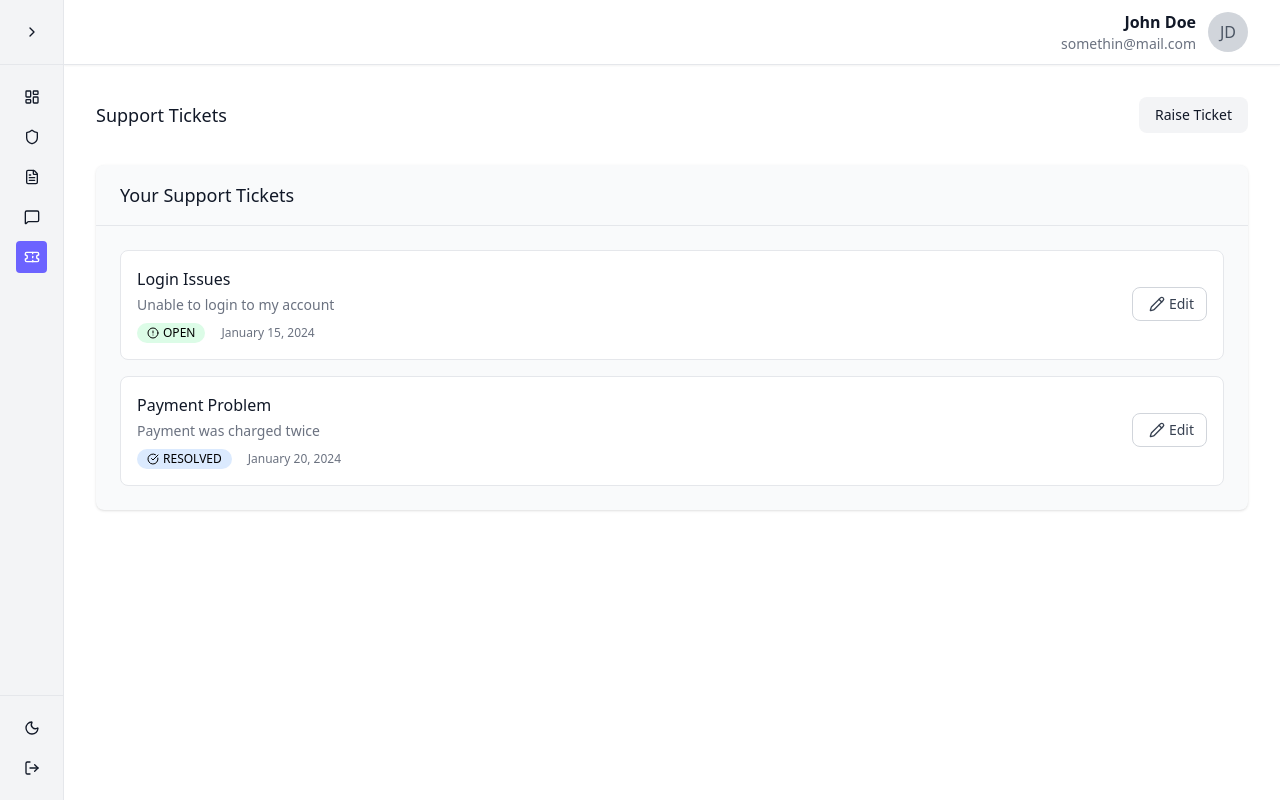
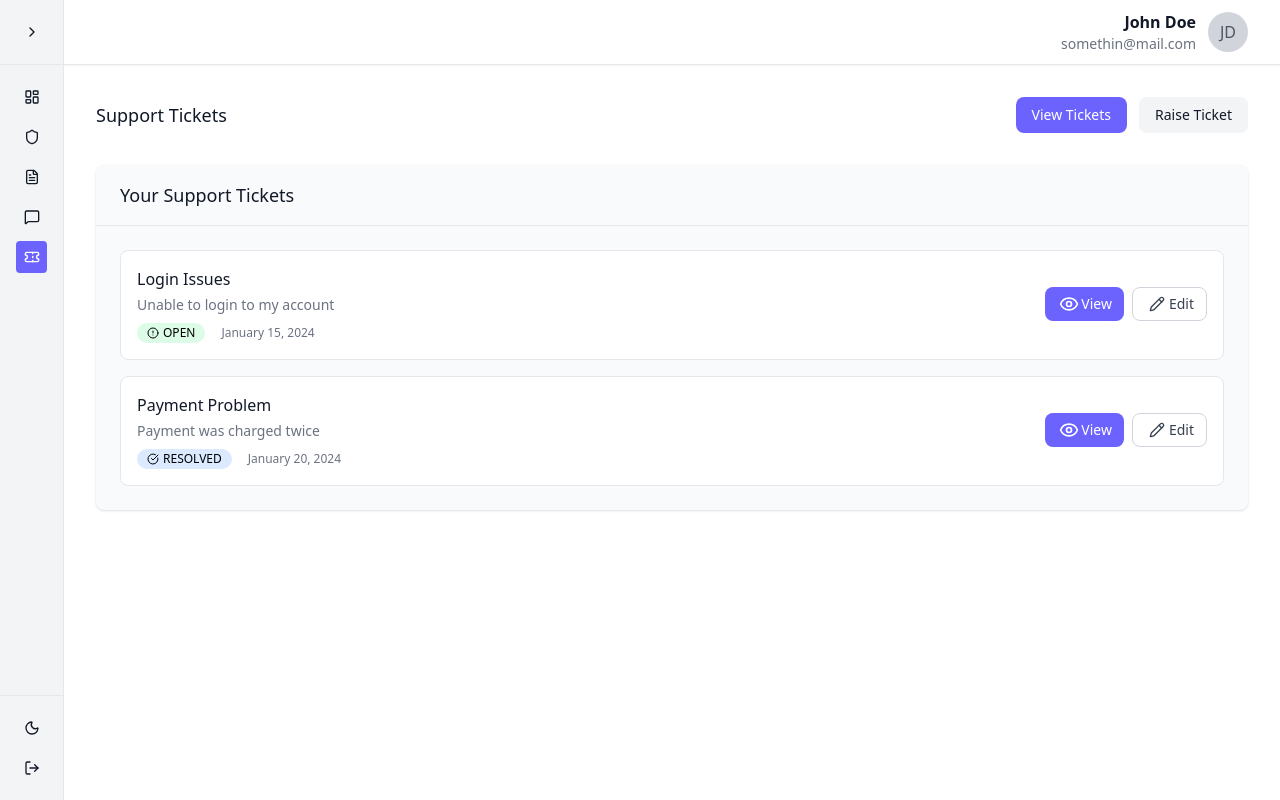
Before and after one commit to SoumyaBehura18/Digital-Insurance-Management-System, a Vue app in the folder frontend/: page /tickets in a window 1280 px wide. Built offline with nearby package versions, Linux system fonts and the light colour scheme.

Commit message:
Fixed BaseButton CSS class according to the new tailwind config, and opening ticket form on edit ticket button click

```diff
--- a/frontend/src/components/BaseButton.vue
+++ b/frontend/src/components/BaseButton.vue
@@ -58,7 +58,7 @@ const variantClasses = computed(() => {
     case "ghost":
       return "bg-transparent text-gray-700 hover:bg-gray-100 focus:ring-gray-500";
     case "theme":
-      return "bg-theme text-white hover:bg-theme-hover";
+      return "bg-brand-backgroundTheme text-white hover:bg-brand-hover";
     default: // primary
       return "bg-indigo-600 text-white hover:bg-indigo-700 focus:ring-indigo-500";
   }
--- a/frontend/src/views/TicketsPage.vue
+++ b/frontend/src/views/TicketsPage.vue
@@ -112,6 +112,8 @@ const setActiveView = (view) => {
 
 const handleUpdateTicket = (ticket) => {
   console.log("Update ticket:", ticket);
+  setActiveView("create");
+
   // Handle ticket update logic here
   // You could open an edit form, navigate to update page, etc.
 };
--- a/frontend/tailwind.config.js
+++ b/frontend/tailwind.config.js
@@ -1,16 +1,13 @@
-
 // tailwind.config.js
 export default {
-  content: [
-    "./index.html",
-    "./src/**/*.{vue,js,ts,jsx,tsx}",
-  ],
+  content: ["./index.html", "./src/**/*.{vue,js,ts,jsx,tsx}"],
   theme: {
     extend: {
       colors: {
         brand: {
           backgroundTheme: "#6c63ff",
-          textTheme:"#717182"
+          textTheme: "#717182",
+          hover: "#7a73ff",
         },
       },
     },
```
